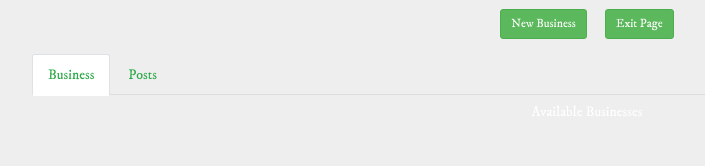
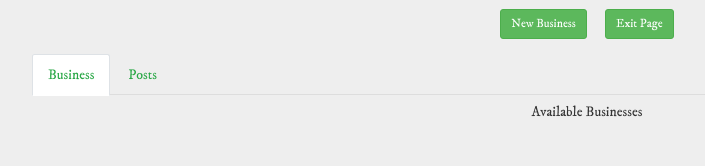
Before and after one commit to Ammoh-Moringa/Neighborhood, a Django app: template neighborapp/templates/single_hood.html in a window 1280 px wide, after a click on "Business". Shown: the part 635-801 px from the top of the page, without its empty margins (53-758 px from the left). Run offline with Django 3.2, Linux system fonts and the light colour scheme; the template is opened without the code that fills it: values that come from a table or form of the project are taken from there, others are empty; some libraries are stand-ins or nearby versions.

Commit message:
styled body  for singlehood

```diff
--- a/neighborapp/templates/single_hood.html
+++ b/neighborapp/templates/single_hood.html
@@ -61,7 +61,7 @@
           </ul>
           <div class="tab-content" id="myTabContent">
             <div class="tab-pane fade show active" id="home" role="tabpanel" aria-labelledby="home-tab">
-              <h5 class="D-block mt-3 mb-2 text-white">Available Businesses</h5>
+              <h5 class="D-block mt-3 mb-2 text-black">Available Businesses</h5>
               <div class="row">
                 {% for busines in business %}
                 <div class="col-md-4">
```
